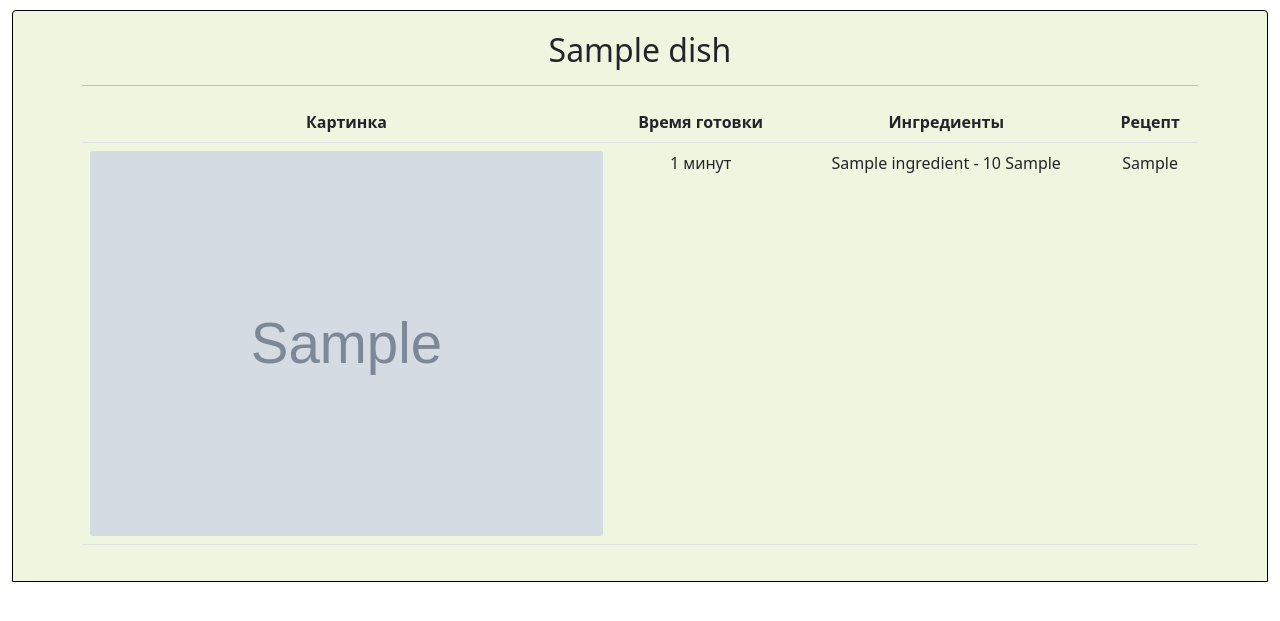
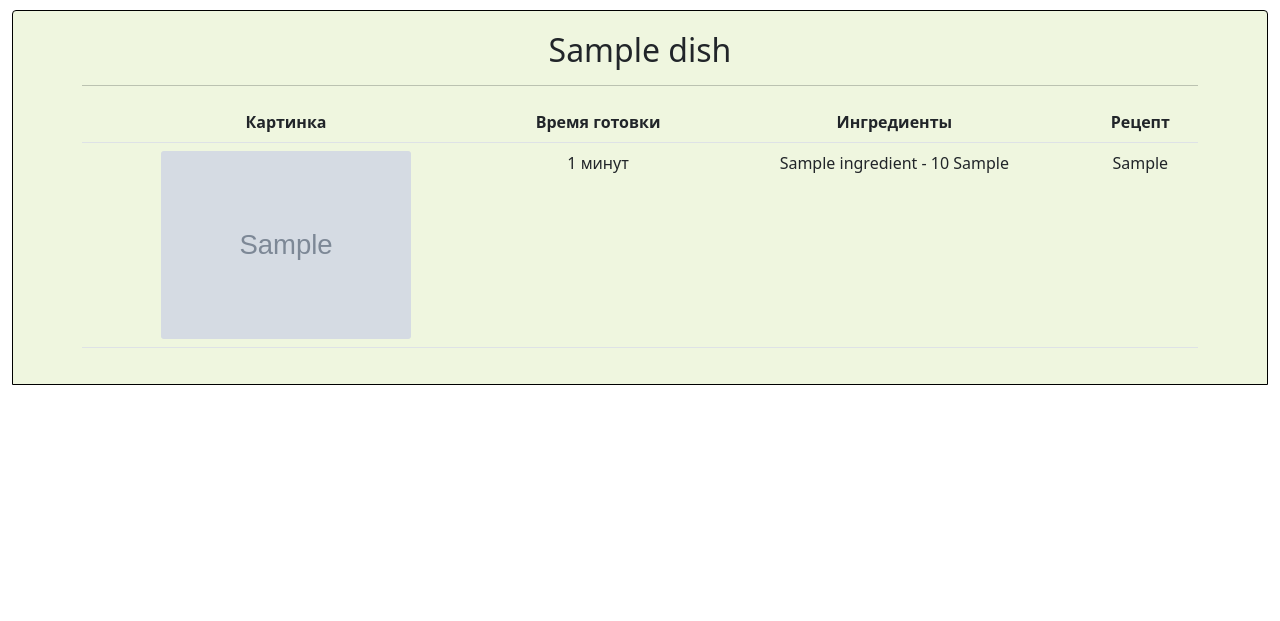
Before and after one commit to devmanorg/foodplan, a Django app: page /recipe/1 in a window 1280 px wide. Shown: the part 56-677 px from the top of the page. Run offline with Django 3.2, Linux system fonts and the light colour scheme; tables that the repository leaves empty hold one stand-in row (values such as "Sample post"); grey boxes marked "Sample" are stand-in pictures; parts of the project's set-up code (start-up, migrations or seed data) failed here and were passed over.

Commit message:
Fixed image size

```diff
--- a/cuisine/static/style.css
+++ b/cuisine/static/style.css
@@ -14,7 +14,8 @@
 .title{
     font-size: large;
 }
-.item img {
-    max-width: 100%;
+.card-img {
+    max-width: 250px;
+    max-height: 250px;
     height: auto;
 }
```
